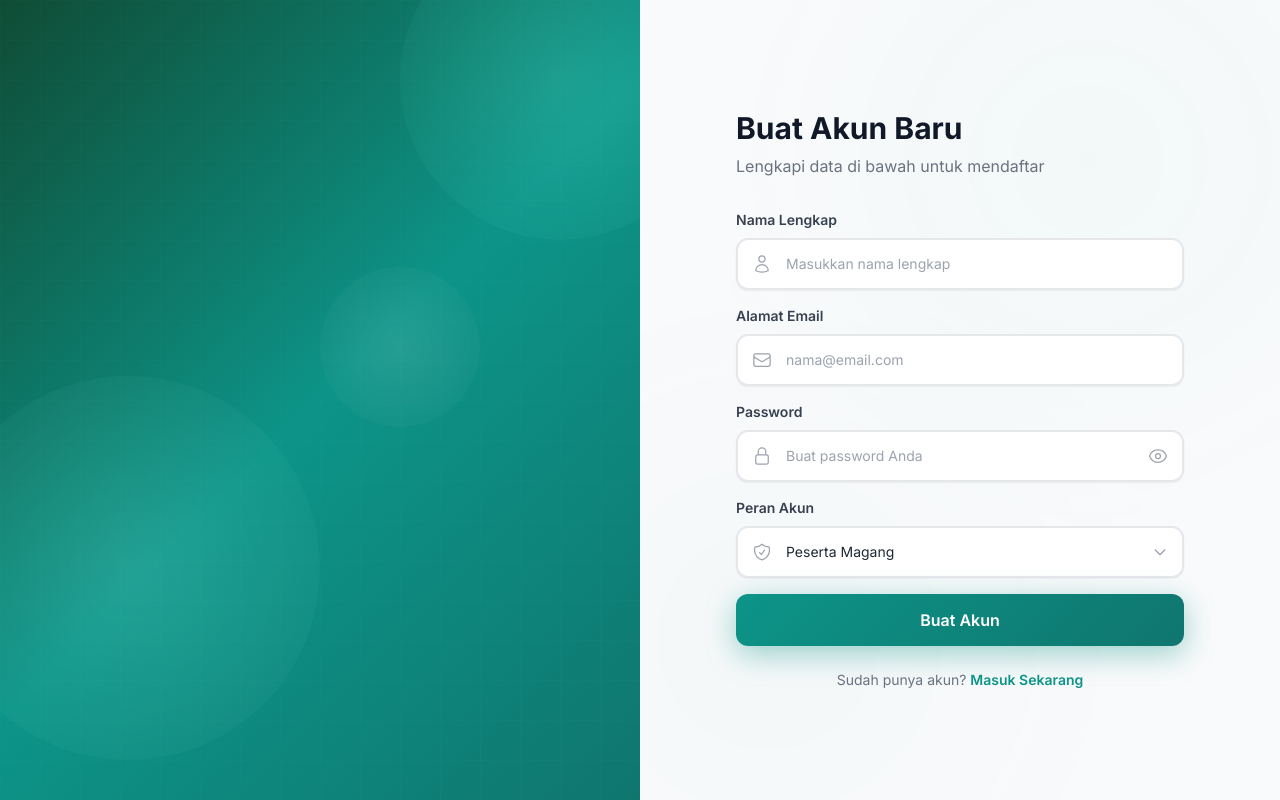
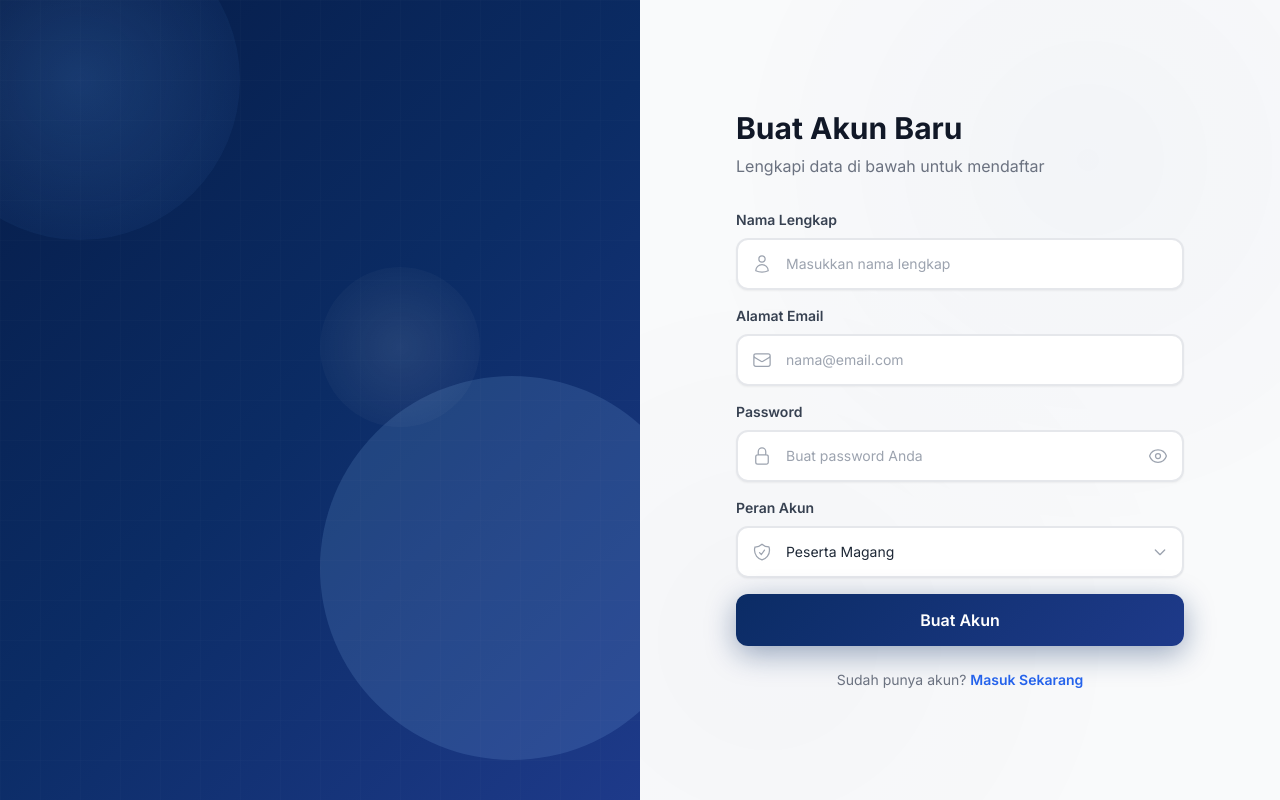
Before and after one commit to Christazel/frontend-magang, a Next.js app: page /register in a window 1280 px wide. Built offline with nearby package versions, Linux system fonts and the light colour scheme.

Commit message:
feat: complete UI revamp to Kemdiktisaintek style (Navy Blue) & rename to SIPMA Melawi

```diff
--- a/src/app/(dashboard)/register/page.tsx
+++ b/src/app/(dashboard)/register/page.tsx
@@ -10,6 +10,9 @@ import {
   EyeIcon,
   EyeSlashIcon,
   ShieldCheckIcon,
+  UserPlusIcon,
+  ClipboardDocumentCheckIcon,
+  RocketLaunchIcon,
 } from "@heroicons/react/24/outline";
 import toast from "react-hot-toast";
 
@@ -63,18 +66,17 @@ export default function RegisterPage() {
       <div
         className="hidden lg:flex lg:w-1/2 relative overflow-hidden flex-col justify-between p-12"
         style={{
-          background:
-            "linear-gradient(135deg, #0f4c35 0%, #0d9488 50%, #0f766e 100%)",
+          background: "linear-gradient(135deg, #061c47 0%, #0b2c65 50%, #1e3a8a 100%)",
         }}
       >
         {/* Decorative blobs */}
         <div
-          className="absolute -top-20 -right-20 w-80 h-80 rounded-full opacity-20 animate-float"
-          style={{ background: "radial-gradient(circle, #5eead4, transparent)" }}
+          className="absolute -top-20 -left-20 w-80 h-80 rounded-full opacity-20 animate-float"
+          style={{ background: "radial-gradient(circle, #60a5fa, transparent)" }}
         />
         <div
-          className="absolute bottom-10 -left-16 w-96 h-96 rounded-full opacity-15 animate-float-slow"
-          style={{ background: "radial-gradient(circle, #99f6e4, transparent)" }}
+          className="absolute bottom-10 -right-16 w-96 h-96 rounded-full opacity-15 animate-float-slow"
+          style={{ background: "#93c5fd" }}
         />
         <div
           className="absolute top-1/3 right-1/4 w-40 h-40 rounded-full opacity-10"
@@ -114,7 +116,7 @@ export default function RegisterPage() {
               <h1 className="text-white text-xl font-bold leading-tight">
                 Dinas Pendidikan
               </h1>
-              <h2 className="text-teal-200 text-base font-medium">
+              <h2 className="text-blue-200 text-base font-medium">
                 Kabupaten Melawi
               </h2>
             </div>
@@ -123,22 +125,19 @@ export default function RegisterPage() {
 
         {/* Hero text */}
         <div className="relative z-10 space-y-6">
-          <div
-            className="animate-fade-in-up"
-            style={{ animationDelay: "0.2s", opacity: 0 }}
-          >
-            <p className="text-teal-200 text-sm font-semibold tracking-widest uppercase mb-3">
-              Bergabung Sekarang
+          <div className="animate-fade-in-up" style={{ animationDelay: "0.2s", opacity: 0 }}>
+            <p className="text-blue-200 text-sm font-semibold tracking-widest uppercase mb-3">
+              Bergabung Bersama Kami
             </p>
             <h2 className="text-white text-4xl font-bold leading-tight">
-              Daftarkan Dirimu
+              Daftar ke
               <span
                 className="block text-transparent bg-clip-text"
                 style={{
-                  backgroundImage: "linear-gradient(90deg, #5eead4, #99f6e4)",
+                  backgroundImage: "linear-gradient(90deg, #93c5fd, #bfdbfe)",
                 }}
               >
-                Mulai Magang!
+                SIPMA Melawi
               </span>
             </h2>
             <p className="text-white/70 text-base mt-4 leading-relaxed max-w-sm">
@@ -151,30 +150,28 @@ export default function RegisterPage() {
           <div className="space-y-4">
             {[
               {
-                step: "01",
+                icon: UserPlusIcon,
                 title: "Isi Data Diri",
                 desc: "Lengkapi nama, email, dan password kamu",
               },
               {
-                step: "02",
+                icon: ClipboardDocumentCheckIcon,
                 title: "Pilih Peran",
                 desc: "Pilih sebagai Peserta Magang atau Admin",
               },
               {
-                step: "03",
+                icon: RocketLaunchIcon,
                 title: "Mulai Akses",
                 desc: "Langsung login dan gunakan semua fitur",
               },
             ].map((item, i) => (
               <div
-                key={item.step}
+                key={item.title}
                 className="flex items-start gap-4 animate-fade-in-up"
                 style={{ animationDelay: `${0.4 + i * 0.15}s`, opacity: 0 }}
               >
                 <div className="flex-shrink-0 w-10 h-10 rounded-xl glass flex items-center justify-center">
-                  <span className="text-teal-300 font-bold text-xs">
-                    {item.step}
-                  </span>
+                  <item.icon className="w-5 h-5 text-blue-300" />
                 </div>
                 <div>
                   <p className="text-white font-semibold text-sm">
@@ -207,7 +204,7 @@ export default function RegisterPage() {
           className="absolute inset-0 opacity-40"
           style={{
             backgroundImage:
-              "radial-gradient(circle at 70% 20%, rgba(20,184,166,0.07) 0%, transparent 50%), radial-gradient(circle at 20% 80%, rgba(13,148,136,0.05) 0%, transparent 50%)",
+              "radial-gradient(circle at 70% 20%, rgba(30,58,138,0.07) 0%, transparent 50%), radial-gradient(circle at 20% 80%, rgba(11,44,101,0.05) 0%, transparent 50%)",
           }}
         />
 
@@ -260,7 +257,7 @@ export default function RegisterPage() {
               <div className="relative">
                 <span
                   className={`absolute inset-y-0 left-0 flex items-center pl-4 transition-colors duration-200 ${
-                    focused === "name" ? "text-teal-500" : "text-gray-400"
+                    focused === "name" ? "text-blue-500" : "text-gray-400"
                   }`}
                 >
                   <UserIcon className="h-5 w-5" />
@@ -292,7 +289,7 @@ export default function RegisterPage() {
               <div className="relative">
                 <span
                   className={`absolute inset-y-0 left-0 flex items-center pl-4 transition-colors duration-200 ${
-                    focused === "email" ? "text-teal-500" : "text-gray-400"
+                    focused === "email" ? "text-blue-500" : "text-gray-400"
                   }`}
                 >
                   <EnvelopeIcon className="h-5 w-5" />
@@ -324,7 +321,7 @@ export default function RegisterPage() {
               <div className="relative">
                 <span
                   className={`absolute inset-y-0 left-0 flex items-center pl-4 transition-colors duration-200 ${
-                    focused === "password" ? "text-teal-500" : "text-gray-400"
+                    focused === "password" ? "text-blue-500" : "text-gray-400"
                   }`}
                 >
                   <LockClosedIcon className="h-5 w-5" />
@@ -369,7 +366,7 @@ export default function RegisterPage() {
               <div className="relative">
                 <span
                   className={`absolute inset-y-0 left-0 flex items-center pl-4 transition-colors duration-200 ${
-                    focused === "role" ? "text-teal-500" : "text-gray-400"
+                    focused === "role" ? "text-blue-500" : "text-gray-400"
                   }`}
                 >
                   <ShieldCheckIcon className="h-5 w-5" />
@@ -404,10 +401,10 @@ export default function RegisterPage() {
               style={{
                 background: loading
                   ? "#6b7280"
-                  : "linear-gradient(135deg, #0d9488 0%, #0f766e 100%)",
+                  : "linear-gradient(135deg, #0b2c65 0%, #1e3a8a 100%)",
                 boxShadow: loading
                   ? "none"
-                  : "0 8px 30px rgba(13, 148, 136, 0.4)",
+                  : "0 8px 30px rgba(11, 44, 101, 0.4)",
               }}
             >
               <span className="absolute inset-0 w-full h-full transition-all duration-500 ease-in-out bg-white opacity-0 group-hover:opacity-10 group-active:opacity-20" />
--- a/src/app/layout.tsx
+++ b/src/app/layout.tsx
@@ -14,8 +14,8 @@ const geistMono = Geist_Mono({
 });
 
 export const metadata: Metadata = {
-  title: "Sistem Magang",
-  description: "Sistem Informasi Manajemen Magang",
+  title: "SIPMA Melawi",
+  description: "Sistem Informasi Peserta Magang Dinas Pendidikan Kabupaten Melawi",
 };
 
 export const viewport: Viewport = {
--- a/src/app/page.tsx
+++ b/src/app/page.tsx
@@ -54,7 +54,7 @@ export default function Home() {
               href="/login"
               className="flex items-center gap-1.5 px-4 py-2 rounded-lg text-sm font-semibold text-white transition-all duration-200 hover:opacity-90"
               style={{
-              background: "linear-gradient(135deg, #0d9488, #0f766e)",
+                background: "linear-gradient(135deg, #0b2c65, #1e3a8a)",
               }}
             >
               Masuk
@@ -69,7 +69,7 @@ export default function Home() {
           className="py-16 md:py-24 px-5 text-center"
           style={{
             background:
-              "linear-gradient(160deg, #0f4c35 0%, #0d9488 60%, #0f766e 100%)",
+              "linear-gradient(160deg, #0b2c65 0%, #1e40af 60%, #1e3a8a 100%)",
           }}
         >
           <div className="max-w-2xl mx-auto">
@@ -85,9 +85,9 @@ export default function Home() {
             </div>
 
             <h1 className="text-3xl sm:text-4xl md:text-5xl font-extrabold text-white leading-tight">
-              Sistem Informasi Magang
+              SIPMA Melawi
             </h1>
-            <p className="text-teal-100 font-semibold mt-1 text-base">
+            <p className="text-blue-100 font-semibold mt-1 text-base">
               Dinas Pendidikan Kabupaten Melawi
             </p>
 
@@ -102,7 +102,7 @@ export default function Home() {
                 className="flex items-center gap-2 px-6 py-3 rounded-xl font-bold text-base transition-all duration-200 hover:scale-105"
                 style={{
                   background: "rgba(255,255,255,1)",
-                  color: "#0d9488",
+                  color: "#0b2c65",
                   boxShadow: "0 4px 20px rgba(0,0,0,0.15)",
                 }}
               >
@@ -263,7 +263,7 @@ export default function Home() {
             <div className="mt-6 pt-4 border-t border-gray-700">
               <p className="text-[11px] text-gray-500 mb-1 font-semibold uppercase tracking-wider">Platform ini</p>
               <p className="text-xs text-gray-500 leading-relaxed">
-                Sistem Informasi Magang — digunakan untuk mengelola
+                SIPMA (Sistem Informasi Peserta Magang) — digunakan untuk mengelola
                 presensi dan laporan peserta magang di lingkungan Disdikbud Melawi.
               </p>
             </div>
--- a/src/components/layout/Footer.tsx
+++ b/src/components/layout/Footer.tsx
@@ -11,7 +11,7 @@ export default function Footer() {
     >
       &copy; {new Date().getFullYear()}{" "}
       <span className="font-semibold" style={{ color: "#0d9488" }}>
-        Sistem Informasi Magang
+        SIPMA Melawi
       </span>{" "}
       &mdash; Dinas Pendidikan Kabupaten Melawi
     </footer>
--- a/src/components/layout/Navbar.tsx
+++ b/src/components/layout/Navbar.tsx
@@ -12,7 +12,7 @@ export default function Navbar() {
   // Derive current page title from menu items
   const menuItems = user ? getMenuItems(user.role) : [];
   const currentPage = menuItems.find((item) => item.href === pathname)?.label;
-  const pageTitle = currentPage ?? "Sistem Informasi Magang";
+  const pageTitle = currentPage ?? "SIPMA Melawi";
 
   return (
     <>
--- a/tailwind.config.js
+++ b/tailwind.config.js
@@ -5,17 +5,30 @@ module.exports = {
     extend: {
       colors: {
         brand: {
-          50: '#f0fdfa',
-          100: '#ccfbf1',
-          200: '#99f6e4',
-          300: '#5eead4',
-          400: '#2dd4bf',
-          500: '#14b8a6', // Teal vibrant
-          600: '#0d9488',
-          700: '#0f766e',
-          800: '#115e59',
-          900: '#134e4a',
-          950: '#042f2e',
+          50: '#eff6ff',
+          100: '#dbeafe',
+          200: '#bfdbfe',
+          300: '#93c5fd',
+          400: '#60a5fa',
+          500: '#3b82f6',
+          600: '#2563eb',
+          700: '#1d4ed8',
+          800: '#0b2c65', // Kemdikbud Navy
+          900: '#061c47',
+          950: '#030f2b',
+        },
+        teal: { // Override hardcoded teal classes
+          50: '#eff6ff',
+          100: '#dbeafe',
+          200: '#bfdbfe',
+          300: '#93c5fd',
+          400: '#60a5fa',
+          500: '#3b82f6',
+          600: '#2563eb',
+          700: '#1d4ed8',
+          800: '#0b2c65',
+          900: '#061c47',
+          950: '#030f2b',
         },
         dark: {
           DEFAULT: '#0f172a',
```
Also changed, not shown: src/app/(auth)/login/page.tsx (+8 -8 lines), src/app/(dashboard)/dashboard/admin/page.tsx (+11 -11 lines), src/app/(dashboard)/dashboard/peserta/page.tsx (+6 -6 lines), src/components/layout/Sidebar.tsx (+6 -6 lines). Lines whose indentation alone changed are shown as unchanged.
